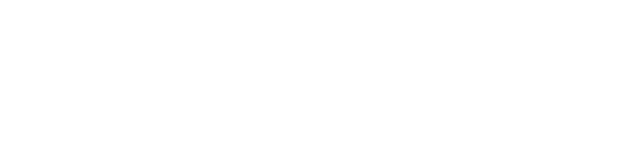
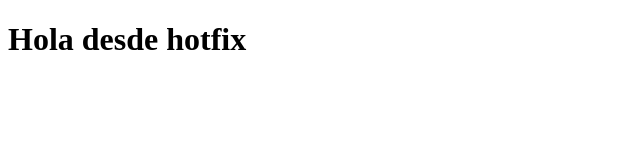
Before and after one commit to ccasta23/platzi-git-couse-cc, a plain HTML site: page index.html in a window 1280 px wide. Shown: the whole page, without its empty margins (0-640 px from the left). Drawn offline with Linux system fonts and the light colour scheme.

Commit message:
Cambio desde hotfix

```diff
--- a/index.html
+++ b/index.html
@@ -4,6 +4,6 @@
 	<title>Ejemplo</title>
 </head>
 <body>
-
+	<h1>Hola desde hotfix</h1>
 </body>
 </html>
```
